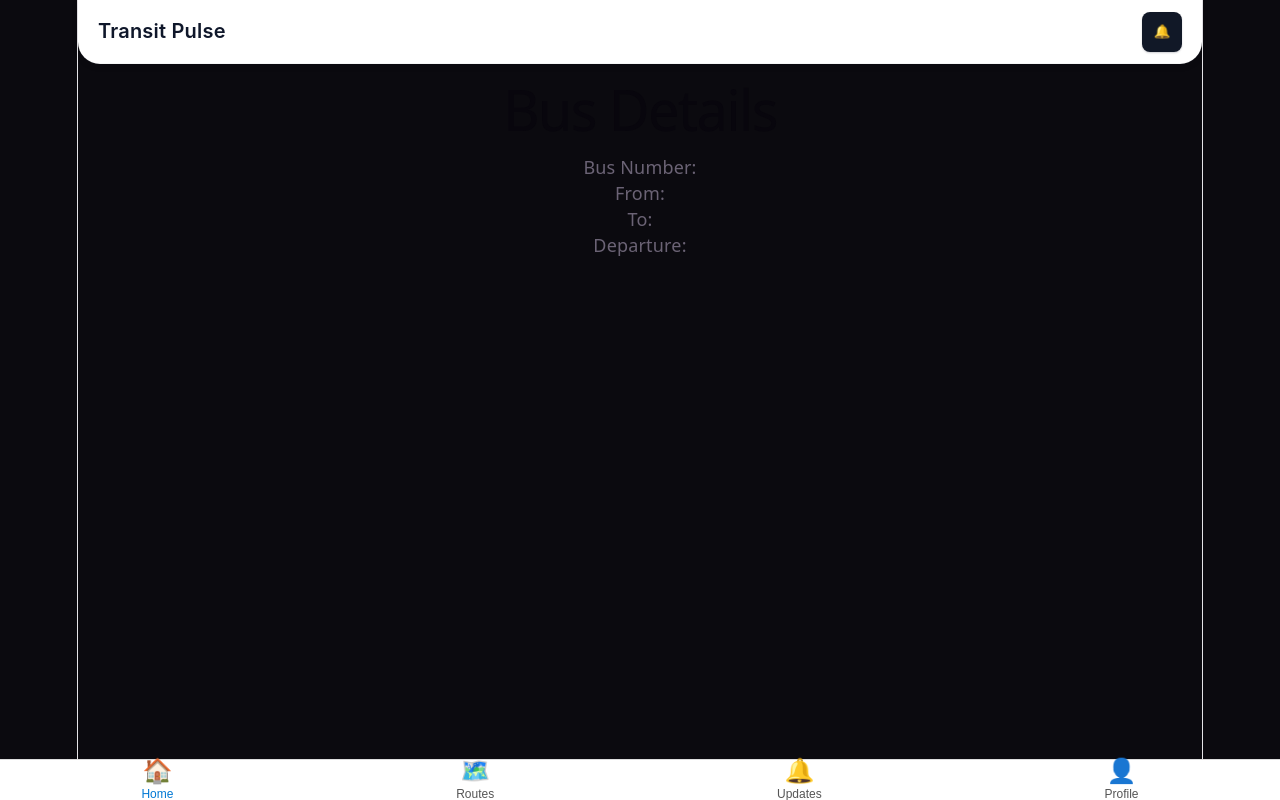
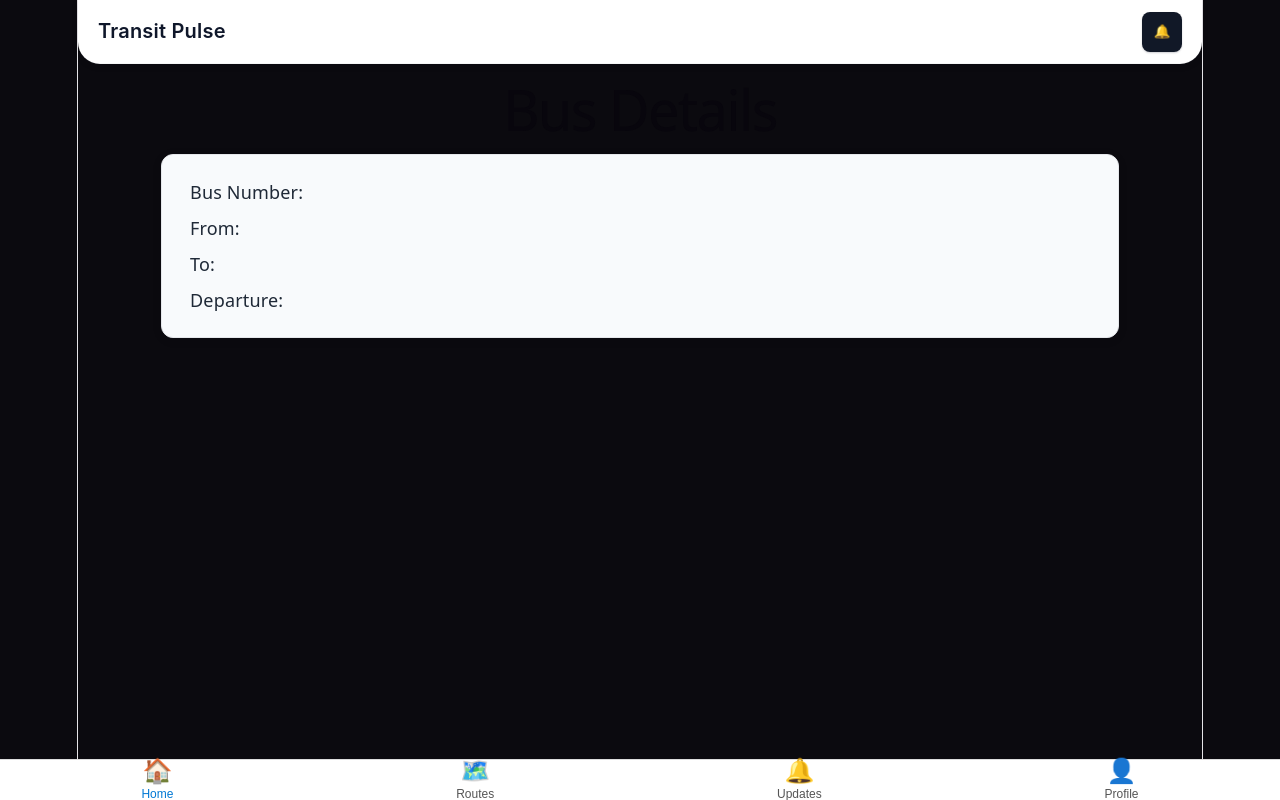
Before and after one commit to Sumit-Mashelkar/Where-is-my-Bus, a React (Vite) app in the folder transitpulse/: page /BusDetail/1 in a window 1280 px wide. Built offline with nearby package versions, Linux system fonts and the light colour scheme.

Commit message:
Add busDetails styling and update BusDetailsPage structure for improved layout

```diff
--- a/transitpulse/src/index.css
+++ b/transitpulse/src/index.css
@@ -237,3 +237,18 @@ code {
     line-height: 135%;
   }
 }
+
+.busDetails{
+  background: #f8fafc;
+  color: #1f2937;
+  width: min(90%, 900px);
+  padding: 24px 28px;
+  border-radius: 12px;
+  border: 1px solid #e5e7eb;
+  box-shadow: 0 2px 12px rgba(15, 23, 42, 0.06);
+  margin: 0 auto;
+  text-align: left;
+  display: flex;
+  flex-direction: column;
+  gap: 10px;
+}
--- a/transitpulse/src/pages/BusDetailsPage.jsx
+++ b/transitpulse/src/pages/BusDetailsPage.jsx
@@ -2,15 +2,11 @@
 import React from 'react';
 import Hero from '../components/header.jsx';
 import Footer from '../components/footer.jsx';
-import { useParams } from 'react-router-dom';
-import { Navigate, useLocation } from 'react-router-dom';
+import { Navigate, useLocation, useParams } from 'react-router-dom';
 
 const BusDetailsPage = () => {
     const location = useLocation();
     const busDetails = location.state?.busDetails ?? [];
-
-    //  const response = async () => {
-    //             };
 
     // const {busId} = useParams();
     // console.log(`bus id: ${busId}`)
@@ -24,7 +20,7 @@ const BusDetailsPage = () => {
                 {/* Add bus details content here */}
 
 
-                <div>
+                <div className='busDetails'>
                     <p>Bus Number: {busDetails.bus_number}</p>
                     <p>From: {busDetails.from_city}</p>
                     <p>To: {busDetails.to_city}</p>
--- a/transitpulse/src/pages/resultsPage.jsx
+++ b/transitpulse/src/pages/resultsPage.jsx
@@ -1,7 +1,6 @@
 import Hero from '../components/header.jsx';
 import Footer from '../components/footer.jsx';
-import { Navigate, useLocation } from 'react-router-dom';
-import { useNavigate } from "react-router-dom";
+import { useNavigate, Navigate, useLocation } from "react-router-dom";
 
 const ResultsPage = () => {
     const location = useLocation();
```
